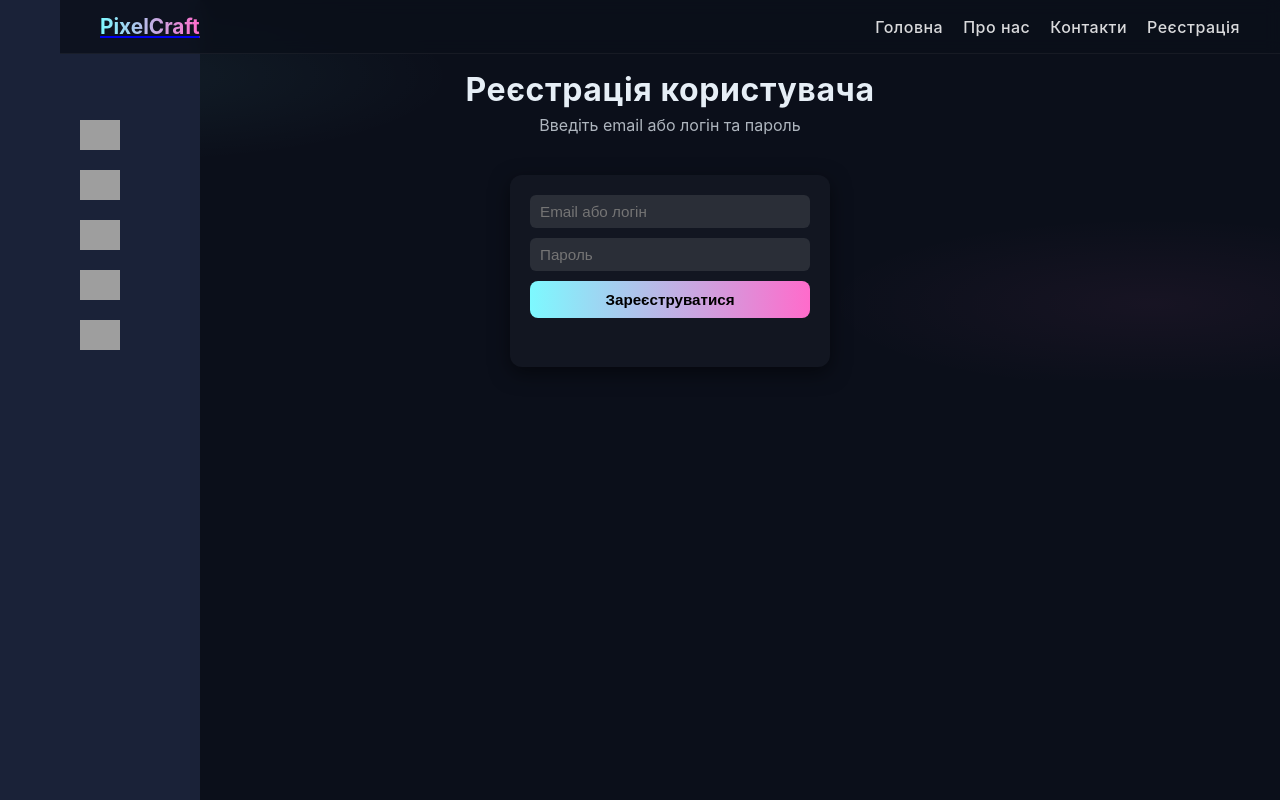
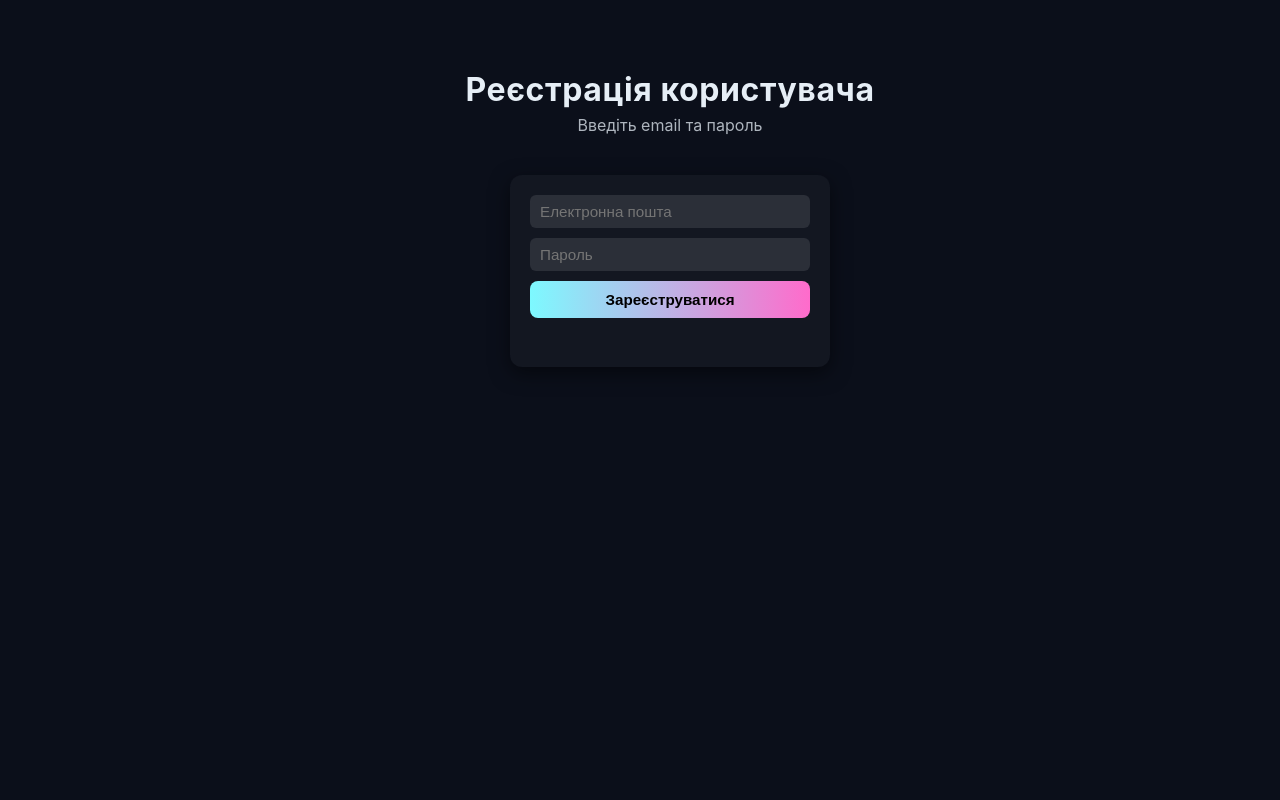
Before and after one commit to Yarosslav1994/PixelCraft, a website: page public/register.html in a window 1280 px wide. Drawn offline with Linux system fonts and the light colour scheme; grey boxes are pictures that could not be loaded.

Commit message:
Переправив реєстрацію

```diff
--- a/public/register.html
+++ b/public/register.html
@@ -14,62 +14,9 @@
   }
   *{box-sizing:border-box}
   html,body{height:100%;margin:0;font-family:Inter,system-ui,Segoe UI,Roboto,'Helvetica Neue',Arial;background:var(--bg);color:#e6eef6;overflow-x:hidden}
-  .wrap{min-height:100vh;display:flex;flex-direction:column;align-items:center;gap:40px;padding:60px 20px;position:relative;margin-left:60px;transition:margin-left 0.3s ease-in-out}
+  .wrap{min-height:100vh;display:flex;flex-direction:column;align-items:center;gap:40px;padding:60px 20px;margin-left:60px;}
 
-  .navbar {
-    position: fixed;
-    top: 0;
-    left: 60px;
-    right: 0;
-    background: rgba(11,15,26,0.8);
-    display: flex;
-    justify-content: space-between;
-    align-items: center;
-    padding: 14px 40px;
-    backdrop-filter: blur(8px);
-    border-bottom: 1px solid rgba(255,255,255,0.05);
-    z-index: 20;
-    transition: left 0.3s ease-in-out;
-  }
-  .logo {font-weight:700;font-size:1.3rem;background:var(--accent);-webkit-background-clip:text;background-clip:text;color:transparent;}
-  .nav-links {display:flex;gap:20px;margin-left:10px;}
-  .nav-links a {position:relative;color:rgba(255,255,255,0.85);text-decoration:none;font-weight:500;letter-spacing:0.5px;transition:color 0.3s;}
-  .nav-links a::after {content:"";position:absolute;left:0;bottom:-4px;width:0;height:3px;border-radius:4px;background:linear-gradient(90deg,#ffae00,#ff6a00);box-shadow:0 0 6px #ffae00,0 0 10px #ff6a00;transition:width 0.3s;}
-  .nav-links a:hover{color:#fff;text-shadow:0 0 8px #ffae00;}
-  .nav-links a:hover::after{width:100%;}
-
-  .sidebar {
-    position: fixed;
-    top: 0;
-    left: 0;
-    width: 60px;
-    height: 100vh;
-    background: #1a2238;
-    display: flex;
-    flex-direction: column;
-    align-items: center;
-    padding-top: 100px;
-    transition: width 0.3s ease-in-out;
-    overflow-x: hidden;
-    z-index: 15;
-  }
-  .sidebar:hover {width: 200px;}
-  .sidebar a {position:relative;margin:20px 0;display:flex;align-items:center;gap:10px;}
-  .sidebar img {width:40px;cursor:pointer;transition: transform 0.3s ease;}
-  .sidebar a:hover img {transform:scale(1.2);}
-  .tooltip {display:none;background-color:#2c3e50;color:white;padding:5px 10px;border-radius:5px;font-size:14px;white-space:nowrap;}
-  .sidebar a:hover .tooltip {display:inline-block;}
-
-  .waves {position:absolute;left:0;right:0;top:0;height:380px;pointer-events:none;overflow:hidden;z-index:0;
-    background:
-      radial-gradient(ellipse at 10% 20%, rgba(125,249,255,0.06) 0%, rgba(125,249,255,0) 20%),
-      radial-gradient(ellipse at 90% 80%, rgba(255,107,203,0.05) 0%, rgba(255,107,203,0) 20%);
-  }
-  .wave-layer {position:absolute;left:-10%;right:-10%;height:160px;bottom:-10px;opacity:0.12;background:repeating-linear-gradient(0deg, rgba(255,255,255,0.02) 0 1px, rgba(0,0,0,0.01) 1px 4px);transform: translateY(0);filter: blur(10px);animation: wave 8s linear infinite;}
-  .wave-layer.layer2{opacity:0.08;animation-duration:12s;transform-origin:50% 50%;}
-  @keyframes wave{0%{transform:translateX(-5%) translateY(0)}50%{transform:translateX(5%) translateY(6px)}100%{transform:translateX(-5%) translateY(0)}}
-
-  header{text-align:center;z-index:4;margin-top:10px}
+  header{text-align:center;margin-top:10px}
   h1{font-size:2rem;margin:0 0 6px 0;letter-spacing:0.6px}
   p.lead{margin:0;color:rgba(230,238,246,0.75)}
 
@@ -109,39 +56,14 @@
 </style>
 </head>
 <body>
-  <div class="sidebar">
-    <div class="icon-container">
-      <a href="#"><img src="https://cdn-icons-png.flaticon.com/512/1827/1827390.png" alt="Чат"><span class="tooltip">Чат</span></a>
-      <a href="#"><img src="https://cdn-icons-png.flaticon.com/512/2920/2920322.png" alt="Час"><span class="tooltip">Час</span></a>
-      <a href="#"><img src="https://cdn-icons-png.flaticon.com/512/3135/3135715.png" alt="Профіль"><span class="tooltip">Профіль</span></a>
-      <a href="#"><img src="https://cdn-icons-png.flaticon.com/512/3135/3135719.png" alt="Курси"><span class="tooltip">Курси</span></a>
-      <a href="#"><img src="https://cdn-icons-png.flaticon.com/512/561/561127.png" alt="Мова"><span class="tooltip">Мова</span></a>
-    </div>
-  </div>
-
-  <nav class="navbar">
-    <a href="index.html"><div class="logo">PixelCraft</div></a>
-    <div class="nav-links">
-      <a href="#">Головна</a>
-      <a href="#">Про нас</a>
-      <a href="#">Контакти</a>
-      <a href="#">Реєстрація</a>
-    </div>
-  </nav>
-
-  <div class="waves" aria-hidden="true">
-    <div class="wave-layer"></div>
-    <div class="wave-layer layer2"></div>
-  </div>
-
   <div class="wrap">
     <header>
       <h1>Реєстрація користувача</h1>
-      <p class="lead">Введіть email або логін та пароль</p>
+      <p class="lead">Введіть email та пароль</p>
     </header>
 
     <section class="register-card">
-      <input type="text" id="usernameField" placeholder="Email або логін" required>
+      <input type="email" id="emailField" placeholder="Електронна пошта" required>
       <input type="password" id="passwordField" placeholder="Пароль" required>
       <button id="registerBtn">Зареєструватися</button>
       <p id="statusMessage" style="color:#ffcccb;margin-top:5px;font-size:0.9rem;"></p>
@@ -152,31 +74,61 @@
   const registerBtn = document.getElementById("registerBtn");
   const statusMessage = document.getElementById("statusMessage");
 
-  registerBtn.addEventListener("click", async e=>{
+  function validateEmail(email) {
+    // Перевірка формату email
+    const emailRegex = /^[^\s@]+@[^\s@]+\.[^\s@]+$/;
+    return emailRegex.test(email);
+  }
+
+  function validatePassword(password) {
+    // Мінімум 8 символів, 1 велика, 1 мала, 1 цифра, 1 спеціальний символ
+    const passwordRegex = /^(?=.*[a-z])(?=.*[A-Z])(?=.*\d)(?=.*[@$!%*?&])[A-Za-z\d@$!%*?&]{8,}$/;
+    return passwordRegex.test(password);
+  }
+
+  registerBtn.addEventListener("click", async e => {
     e.preventDefault();
-    const username = document.getElementById("usernameField").value.trim();
+
+    const email = document.getElementById("emailField").value.trim();
     const password = document.getElementById("passwordField").value.trim();
-    if(username && password){
+
+    // --- Перевірка перед відправкою ---
+    if (!email || !password) {
+      statusMessage.style.color = "#ff6b6b";
+      statusMessage.textContent = "Заповніть обидва поля!";
+      return;
+    }
+
+    if (!validateEmail(email)) {
+      statusMessage.style.color = "#ff6b6b";
+      statusMessage.textContent = "Введіть коректну електронну адресу.";
+      return;
+    }
+
+    if (!validatePassword(password)) {
+      statusMessage.style.color = "#ff6b6b";
+      statusMessage.textContent = "Пароль має містити мінімум 8 символів, велику і малу літеру, цифру та спеціальний символ.";
+      return;
+    }
+
+    // --- Якщо валідація пройшла, надсилаємо запит ---
     try {
       const res = await fetch("/register", {
-          method:"POST",
-          headers:{"Content-Type":"application/json"},
-          body:JSON.stringify({username,password})
+        method: "POST",
+        headers: { "Content-Type": "application/json" },
+        body: JSON.stringify({ email, password })
       });
-        if(res.redirected){
-          window.location.href = res.url; // перенаправляємо на / після успішної реєстрації
+
+      if (res.redirected) {
+        window.location.href = res.url;
       } else {
         const text = await res.text();
-          statusMessage.style.color="#ff6b6b";
+        statusMessage.style.color = "#ffcccb";
         statusMessage.textContent = text;
       }
-      } catch(err){
-        statusMessage.style.color="#ff6b6b";
-        statusMessage.textContent="Помилка: сервер недоступний";
-      }
-    } else {
-      statusMessage.style.color="#ff6b6b";
-      statusMessage.textContent="Заповніть обидва поля!";
+    } catch (err) {
+      statusMessage.style.color = "#ff6b6b";
+      statusMessage.textContent = "Помилка: сервер недоступний.";
     }
   });
 </script>
```
Lines whose indentation alone changed are shown as unchanged.
